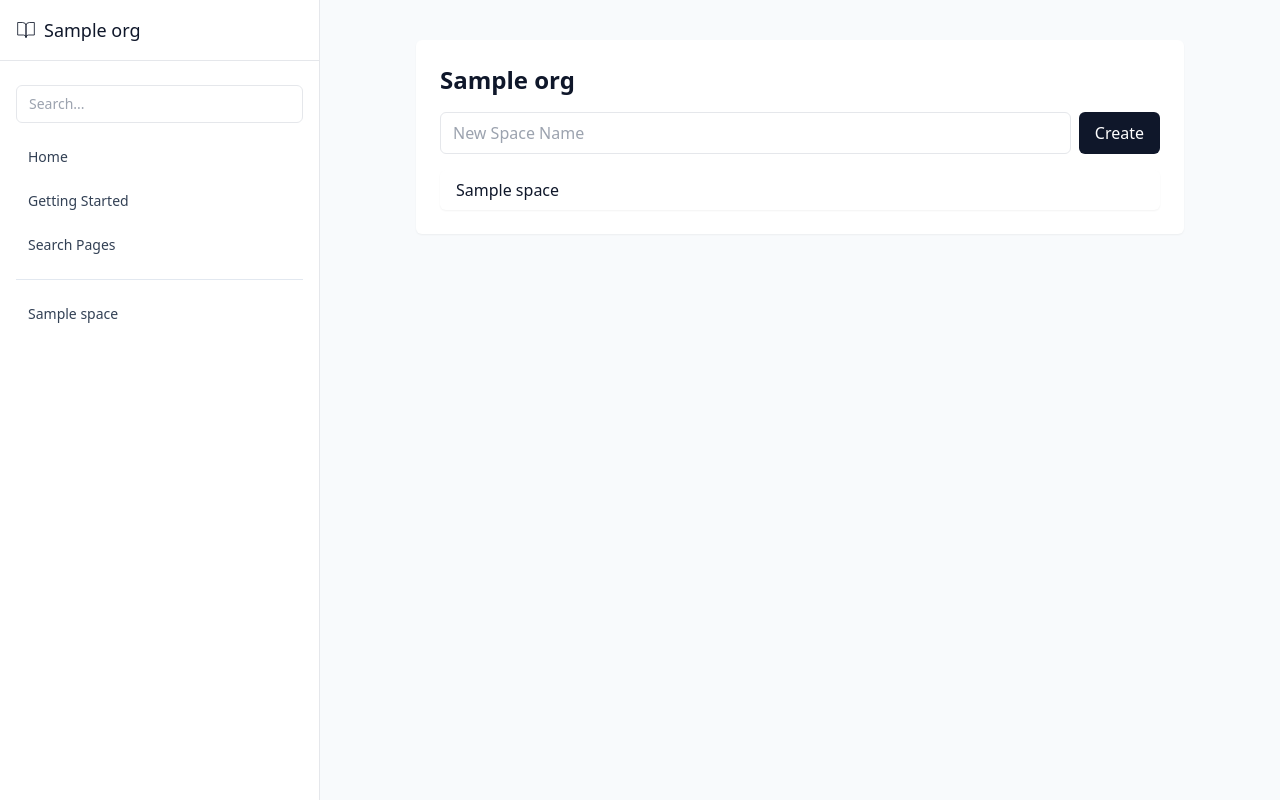
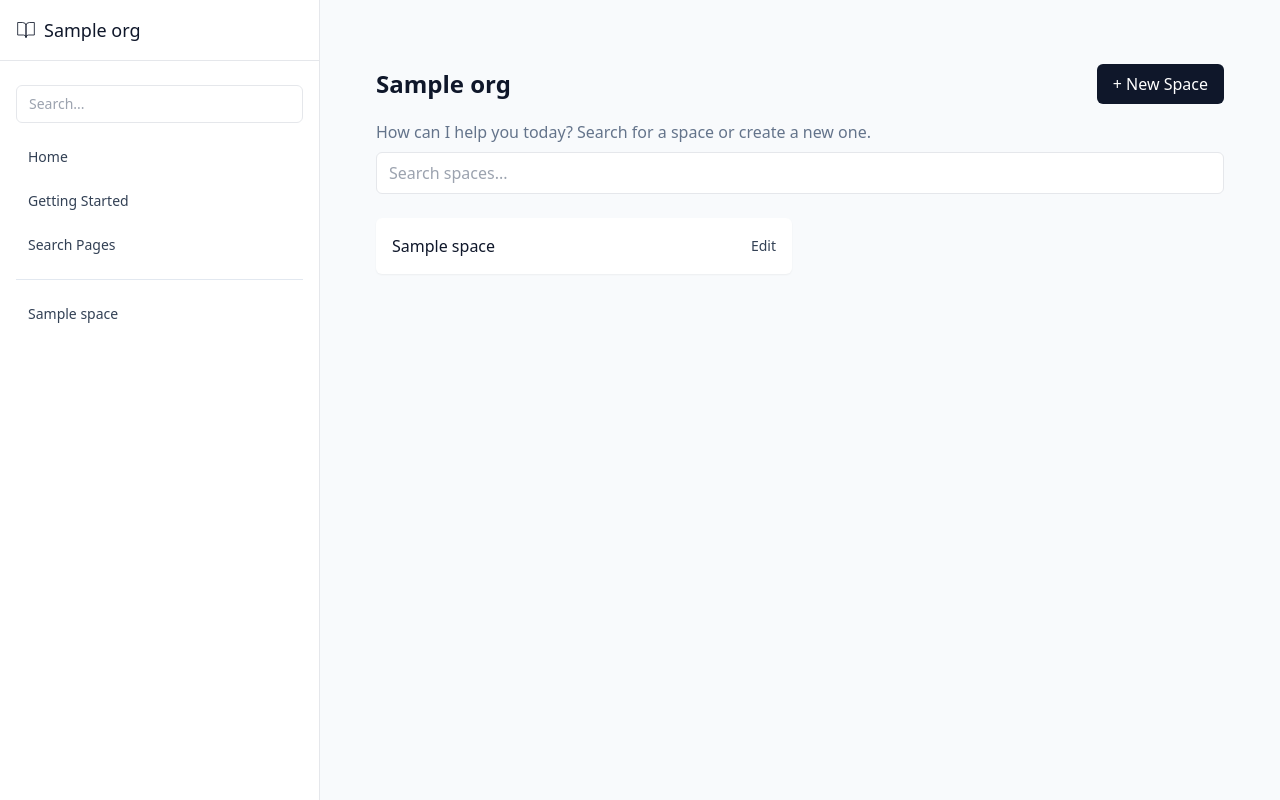
Before and after one commit to realjaypatel/mininotes, a Flask app: template templates/spaces.html in a window 1280 px wide. Run offline with Flask 3, Linux system fonts and the light colour scheme; the template is opened without the code that fills it: most values are stand-ins (such as "Sample title", 1, 10 or a date in 2020); some libraries are stand-ins or nearby versions.

Commit message:
space changes

```diff
--- a/app.py
+++ b/app.py
@@ -207,6 +207,38 @@ def edit_org(org_id):
 
     return render_template("org_form.html", action="Edit", org=org_data)
 
+# ---------- SPACE CREATE / EDIT ----------
+@app.route("/<org>/space/new", methods=["GET", "POST"])
+def new_space(org):
+    if "username" not in session:
+        return redirect(url_for("login"))
+
+    if request.method == "POST":
+        name = request.form["name"]
+        mongo.db.spaces.insert_one({"org": org, "name": name})
+        return redirect(url_for("view_org", org=org))
+
+    return render_template("space_form.html", action="New", org=org, space=None)
+
+
+@app.route("/<org>/space/<space_id>/edit", methods=["GET", "POST"])
+def edit_space(org, space_id):
+    if "username" not in session:
+        return redirect(url_for("login"))
+
+    from bson import ObjectId
+    space_data = mongo.db.spaces.find_one({"_id": ObjectId(space_id)})
+    if not space_data:
+        return "Space not found", 404
+
+    if request.method == "POST":
+        new_name = request.form["name"]
+        mongo.db.spaces.update_one({"_id": space_data["_id"]}, {"$set": {"name": new_name}})
+        return redirect(url_for("view_org", org=org))
+
+    return render_template("space_form.html", action="Edit", org=org, space=space_data)
+
+
 
 if __name__ == "__main__":
     app.run(debug=True)
--- a/templates/spaces.html
+++ b/templates/spaces.html
@@ -1,27 +1,41 @@
 {% extends "base.html" %}
 {% block content %}
-<div class="max-w-3xl mx-auto p-6 bg-white shadow-sm rounded-md">
-  <h3 class="text-2xl font-semibold mb-4">{{ org }}</h3>
+<div class="max-w-4xl mx-auto p-6">
 
-  <form action="{{ url_for('create_space', org=org) }}" method="POST" class="flex mb-4 gap-2">
-    <input type="text" name="name" placeholder="New Space Name"
-           class="flex-1 px-3 py-2 border rounded-md focus:outline-none focus:ring-2 focus:ring-slate-400" required>
-    <button class="px-4 py-2 bg-slate-900 text-white rounded-md hover:bg-slate-700 transition">Create</button>
-  </form>
+  <!-- Header with New Space button -->
+  <div class="flex items-center justify-between mb-4">
+    <h3 class="text-2xl font-semibold">{{ org }}</h3>
+    <a href="{{ url_for('new_space', org=org) }}"
+       class="px-4 py-2 bg-slate-900 text-white rounded-md hover:bg-slate-700 transition">
+      + New Space
+    </a>
+  </div>
+
+  <!-- Help text + search -->
+  <div class="mb-6">
+    <p class="text-slate-500 mb-2">How can I help you today? Search for a space or create a new one.</p>
+    <form method="GET" action="{{ url_for('org_search', org=org) }}">
+      <input type="text" name="q" placeholder="Search spaces..."
+             class="w-full px-3 py-2 border rounded-md focus:outline-none focus:ring-2 focus:ring-slate-400">
+    </form>
+  </div>
 
   {% if not spaces %}
-    <p class="text-slate-500">No spaces yet. Create one below.</p>
+    <p class="text-slate-500">No spaces yet. Create one using the button above.</p>
   {% else %}
-    <ul class="space-y-2">
+    <div class="grid grid-cols-1 sm:grid-cols-2 gap-4">
       {% for space in spaces %}
-        <li>
-          <a href="{{ url_for('view_space', org=org, space=space.name) }}"
-             class="block px-4 py-2 bg-white shadow-sm rounded-md hover:shadow-md transition">
+        <div class="bg-white shadow-sm rounded-md p-4 hover:shadow-md transition flex justify-between items-center">
+          <a href="{{ url_for('view_space', org=org, space=space.name) }}" class="font-medium text-slate-900">
             {{ space.name }}
           </a>
-        </li>
+          <a href="{{ url_for('edit_space', org=org, space_id=space._id) }}"
+             class="text-sm text-slate-700 hover:underline ml-2">
+            Edit
+          </a>
+        </div>
       {% endfor %}
-    </ul>
+    </div>
   {% endif %}
 </div>
 {% endblock %}
```
Also changed, not shown: templates/space_form.html (added, +19 -0 lines).
